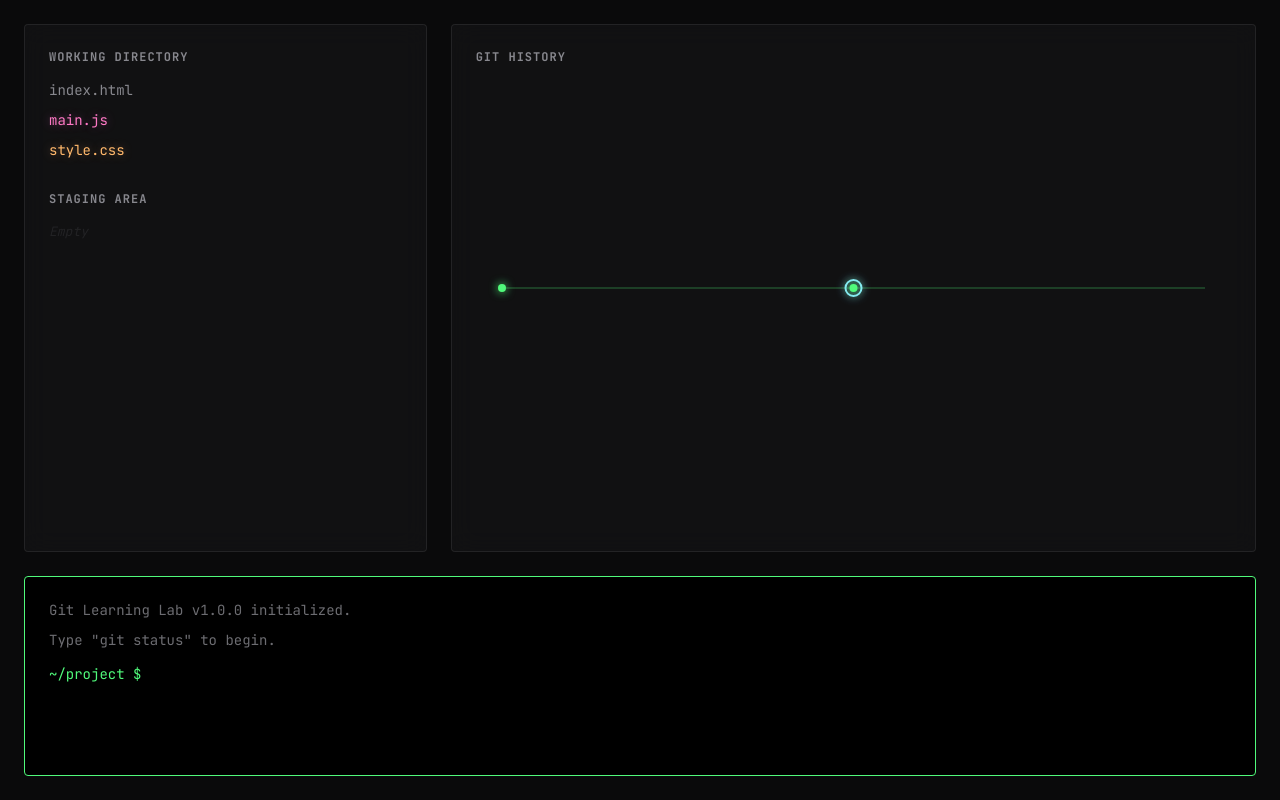
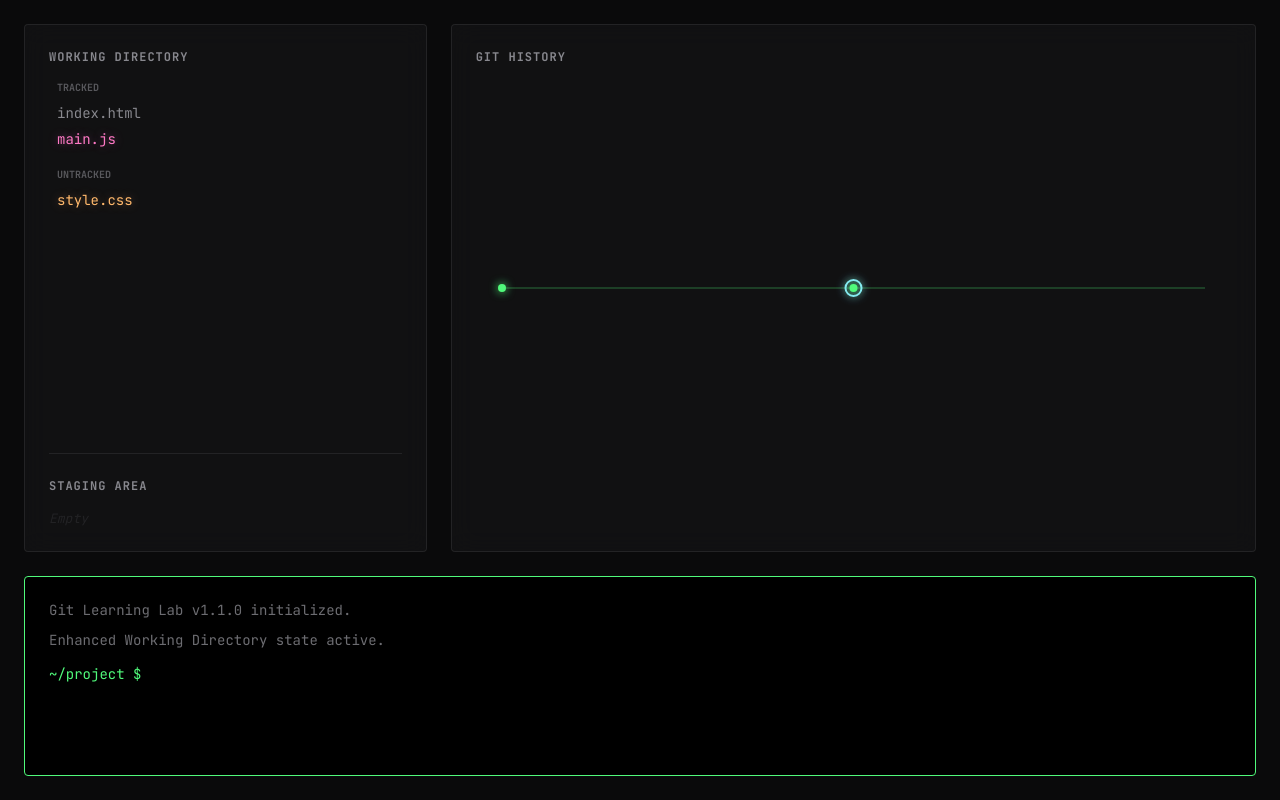
Before and after one commit to notMahim24/Git-It, a React (Vite) app: page / in a window 1280 px wide. Built offline with nearby package versions, Linux system fonts and the light colour scheme.

Commit message:
Fixing working directory section

```diff
--- a/src/components/WorkingState.jsx
+++ b/src/components/WorkingState.jsx
@@ -6,9 +6,9 @@ const WorkingState = ({ gitState }) => {
 
   const getStatusColor = (status) => {
     switch (status) {
-      case 'untracked': return 'var(--color-untracked)';
-      case 'modified': return 'var(--color-modified)';
-      case 'staged': return 'var(--color-staged)';
+      case 'untracked': return 'var(--color-untracked)'; // Amber
+      case 'modified': return 'var(--color-modified)';   // Magenta
+      case 'tracked': return 'var(--text-secondary)';    // Gray (Unmodified)
       default: return 'var(--text-secondary)';
     }
   };
@@ -17,77 +17,90 @@ const WorkingState = ({ gitState }) => {
     switch (status) {
       case 'untracked': return 'glow-text-amber';
       case 'modified': return 'glow-text-magenta';
-      case 'staged': return 'glow-text-cyan';
       default: return '';
     }
   };
 
-  const workingFiles = files.filter(f => f.status !== 'staged');
-  const stagedFiles = files.filter(f => f.status === 'staged');
+  const untrackedFiles = files.filter(f => f.status === 'untracked');
+  const trackedFiles = files.filter(f => f.status === 'tracked' || f.status === 'modified');
+  const stagedFiles = files.filter(f => f.staged);
+
+  const FileItem = ({ file, isStagedSection = false }) => (
+    <motion.div
+      layout
+      initial={{ opacity: 0, x: -10 }}
+      animate={{ opacity: 1, x: 0 }}
+      exit={{ opacity: 0, scale: 0.95 }}
+      onClick={() => isStagedSection ? unstageFile(file.name) : stageFile(file.name)}
+      className={isStagedSection ? "glow-text-cyan" : getStatusGlow(file.status)}
+      style={{
+        color: isStagedSection ? 'var(--color-staged)' : getStatusColor(file.status),
+        cursor: 'pointer',
+        fontSize: '14px',
+        userSelect: 'none',
+        display: 'flex',
+        alignItems: 'center',
+        gap: '8px',
+        padding: isStagedSection ? '4px 8px' : '0',
+        border: isStagedSection ? '1px solid var(--border-glass)' : 'none',
+        borderRadius: '2px',
+        width: 'fit-content'
+      }}
+    >
+      {file.name}
+      {file.staged && !isStagedSection && (
+        <span style={{ fontSize: '10px', color: 'var(--color-staged)', opacity: 0.8 }}>[staged]</span>
+      )}
+    </motion.div>
+  );
 
   return (
-    <div className="glass-panel" style={{ display: 'flex', flexDirection: 'column', gap: '32px', padding: '24px' }}>
+    <div className="glass-panel" style={{ display: 'flex', flexDirection: 'column', gap: '24px', padding: '24px', overflowY: 'auto' }}>
+
+      {/* Working Directory Section */}
       <section>
         <h2 style={{ fontSize: '12px', color: 'var(--text-secondary)', marginBottom: '16px', textTransform: 'uppercase', letterSpacing: '1px' }}>Working Directory</h2>
-        <div style={{ display: 'flex', flexDirection: 'column', gap: '12px' }}>
-          <AnimatePresence>
-            {workingFiles.map(file => (
-              <motion.div
-                key={file.name}
-                layout
-                initial={{ opacity: 0, x: -10 }}
-                animate={{ opacity: 1, x: 0 }}
-                exit={{ opacity: 0, scale: 0.95 }}
-                onClick={() => stageFile(file.name)}
-                className={getStatusGlow(file.status)}
-                style={{
-                  color: getStatusColor(file.status),
-                  cursor: 'pointer',
-                  fontSize: '14px',
-                  userSelect: 'none'
-                }}
-              >
-                {file.name}
-              </motion.div>
-            ))}
-          </AnimatePresence>
+
+        <div style={{ display: 'flex', flexDirection: 'column', gap: '20px', paddingLeft: '8px' }}>
+
+          {/* Tracked Files */}
+          <div>
+            <h3 style={{ fontSize: '10px', color: 'var(--text-secondary)', marginBottom: '10px', opacity: 0.6 }}>TRACKED</h3>
+            <div style={{ display: 'flex', flexDirection: 'column', gap: '8px' }}>
+              <AnimatePresence>
+                {trackedFiles.map(file => <FileItem key={file.name} file={file} />)}
+              </AnimatePresence>
+              {trackedFiles.length === 0 && <div style={{ color: 'var(--border-glass)', fontSize: '12px' }}>None</div>}
+            </div>
+          </div>
+
+          {/* Untracked Files */}
+          <div>
+            <h3 style={{ fontSize: '10px', color: 'var(--text-secondary)', marginBottom: '10px', opacity: 0.6 }}>UNTRACKED</h3>
+            <div style={{ display: 'flex', flexDirection: 'column', gap: '8px' }}>
+              <AnimatePresence>
+                {untrackedFiles.map(file => <FileItem key={file.name} file={file} />)}
+              </AnimatePresence>
+              {untrackedFiles.length === 0 && <div style={{ color: 'var(--border-glass)', fontSize: '12px' }}>None</div>}
+            </div>
+          </div>
+
         </div>
       </section>
 
-      <section>
+      {/* Staging Area Section */}
+      <section style={{ marginTop: 'auto', borderTop: '1px solid var(--border-glass)', paddingTop: '24px' }}>
         <h2 style={{ fontSize: '12px', color: 'var(--text-secondary)', marginBottom: '16px', textTransform: 'uppercase', letterSpacing: '1px' }}>Staging Area</h2>
         <div style={{ display: 'flex', flexDirection: 'column', gap: '12px' }}>
           <AnimatePresence>
-            {stagedFiles.map(file => (
-              <motion.div
-                key={file.name}
-                layout
-                initial={{ opacity: 0, scale: 1.1 }}
-                animate={{ opacity: 1, scale: 1 }}
-                exit={{ opacity: 0, x: -10 }}
-                onClick={() => unstageFile(file.name)}
-                className="glow-text-cyan"
-                style={{
-                  color: 'var(--color-staged)',
-                  border: '1px solid var(--border-glass)',
-                  padding: '4px 8px',
-                  borderRadius: '2px',
-                  cursor: 'pointer',
-                  fontSize: '14px',
-                  userSelect: 'none',
-                  display: 'inline-block',
-                  width: 'fit-content'
-                }}
-              >
-                {file.name}
-              </motion.div>
-            ))}
+            {stagedFiles.map(file => <FileItem key={file.name} file={file} isStagedSection={true} />)}
           </AnimatePresence>
           {stagedFiles.length === 0 && (
             <div style={{ color: 'var(--border-glass)', fontSize: '13px', fontStyle: 'italic' }}>Empty</div>
           )}
         </div>
       </section>
+
     </div>
   );
 };
--- a/src/hooks/useGitState.js
+++ b/src/hooks/useGitState.js
@@ -2,9 +2,9 @@ import { useState, useCallback } from 'react';
 
 export const useGitState = () => {
   const [files, setFiles] = useState([
-    { name: 'index.html', status: 'tracked' },
-    { name: 'main.js', status: 'modified' },
-    { name: 'style.css', status: 'untracked' },
+    { name: 'index.html', status: 'tracked', staged: false },
+    { name: 'main.js', status: 'modified', staged: false },
+    { name: 'style.css', status: 'untracked', staged: false },
   ]);
 
   const [history, setHistory] = useState([
@@ -14,8 +14,8 @@ export const useGitState = () => {
 
   const [activeCommit, setActiveCommit] = useState('c2');
   const [terminalOutput, setTerminalOutput] = useState([
-    { type: 'output', text: 'Git Learning Lab v1.0.0 initialized.' },
-    { type: 'output', text: 'Type "git status" to begin.' }
+    { type: 'output', text: 'Git Learning Lab v1.1.0 initialized.' },
+    { type: 'output', text: 'Enhanced Working Directory state active.' }
   ]);
 
   const addOutput = (type, text) => {
@@ -33,37 +33,34 @@ export const useGitState = () => {
 
     switch (base) {
       case 'ls':
-        addOutput('output', files.map(f => (f.name.endsWith('/') ? f.name : f.name)).join('  '));
+        addOutput('output', files.map(f => f.name).join('  '));
         break;
 
       case 'touch':
         if (args[0]) {
           setFiles(prev => {
-            if (prev.some(f => f.name === args[0])) return prev;
-            return [...prev, { name: args[0], status: 'untracked' }];
+            if (prev.some(f => f.name === args[0])) {
+              // Mark as modified if it exists
+              return prev.map(f => f.name === args[0] ? { ...f, status: f.status === 'untracked' ? 'untracked' : 'modified' } : f);
+            }
+            return [...prev, { name: args[0], status: 'untracked', staged: false }];
           });
         }
         break;
 
       case 'rm':
         if (args[0]) {
-          setFiles(prev => prev.filter(f => f.name !== args[0] && f.name !== args[0] + '/'));
+          setFiles(prev => prev.filter(f => f.name !== args[0]));
         }
         break;
 
       case 'mkdir':
         if (args[0]) {
+          const dirName = args[0].endsWith('/') ? args[0] : args[0] + '/';
           setFiles(prev => {
-            const dirName = args[0].endsWith('/') ? args[0] : args[0] + '/';
             if (prev.some(f => f.name === dirName)) return prev;
-            return [...prev, { name: dirName, status: 'tracked' }];
+            return [...prev, { name: dirName, status: 'tracked', staged: false }];
           });
-        }
-        break;
-
-      case 'mv':
-        if (args[0] && args[1]) {
-          setFiles(prev => prev.map(f => f.name === args[0] ? { ...f, name: args[1] } : f));
         }
         break;
 
@@ -72,12 +69,12 @@ export const useGitState = () => {
         if (sub === 'status') {
           const untracked = files.filter(f => f.status === 'untracked').map(f => f.name);
           const modified = files.filter(f => f.status === 'modified').map(f => f.name);
-          const staged = files.filter(f => f.status === 'staged').map(f => f.name);
+          const staged = files.filter(f => f.staged).map(f => f.name);
 
           let out = "On branch main\n";
-          if (staged.length) out += `\nChanges to be committed:\n  (use "git restore --staged <file>..." to unstage)\n\t${staged.join('\n\t')}\n`;
-          if (modified.length) out += `\nChanges not staged for commit:\n  (use "git add <file>..." to update what will be committed)\n\t${modified.join('\n\t')}\n`;
-          if (untracked.length) out += `\nUntracked files:\n  (use "git add <file>..." to include in what will be committed)\n\t${untracked.join('\n\t')}\n`;
+          if (staged.length) out += `\nChanges to be committed:\n\t${staged.join('\n\t')}\n`;
+          if (modified.length) out += `\nChanges not staged for commit:\n\t${modified.join('\n\t')}\n`;
+          if (untracked.length) out += `\nUntracked files:\n\t${untracked.join('\n\t')}\n`;
           if (!staged.length && !modified.length && !untracked.length) out += "nothing to commit, working tree clean";
           addOutput('output', out);
         } else if (sub === 'add') {
@@ -88,7 +85,7 @@ export const useGitState = () => {
           }
           setFiles(prev => prev.map(f => {
             if (target === '.' || target === '*' || f.name === target) {
-              return { ...f, status: 'staged' };
+              return { ...f, staged: true };
             }
             return f;
           }));
@@ -97,7 +94,7 @@ export const useGitState = () => {
           const msg = msgIdx !== -1 && args[msgIdx + 1] ? args.slice(msgIdx + 1).join(' ').replace(/"/g, '') : "update";
 
           setFiles(prev => {
-            const stagedCount = prev.filter(f => f.status === 'staged').length;
+            const stagedCount = prev.filter(f => f.staged).length;
             if (stagedCount === 0) {
               addOutput('output', 'nothing to commit, working tree clean');
               return prev;
@@ -108,7 +105,7 @@ export const useGitState = () => {
             setActiveCommit(newId);
             addOutput('output', `[main ${newId}] ${msg}\n ${stagedCount} files changed`);
 
-            return prev.map(f => f.status === 'staged' ? { ...f, status: 'tracked' } : f);
+            return prev.map(f => f.staged ? { ...f, status: 'tracked', staged: false } : f);
           });
         } else if (sub === 'checkout') {
           const target = args[1];
@@ -119,8 +116,6 @@ export const useGitState = () => {
           } else {
             addOutput('output', `error: pathspec '${target}' did not match any commit`);
           }
-        } else {
-          addOutput('output', `git: '${sub}' is not a git command. See 'git --help'.`);
         }
         break;
 
@@ -139,8 +134,8 @@ export const useGitState = () => {
     activeCommit,
     terminalOutput,
     executeCommand,
-    stageFile: (name) => setFiles(prev => prev.map(f => f.name === name ? { ...f, status: 'staged' } : f)),
-    unstageFile: (name) => setFiles(prev => prev.map(f => f.name === name ? { ...f, status: 'modified' } : f)),
+    stageFile: (name) => setFiles(prev => prev.map(f => f.name === name ? { ...f, staged: true } : f)),
+    unstageFile: (name) => setFiles(prev => prev.map(f => f.name === name ? { ...f, staged: false } : f)),
     setActiveCommit
   };
 };
```
